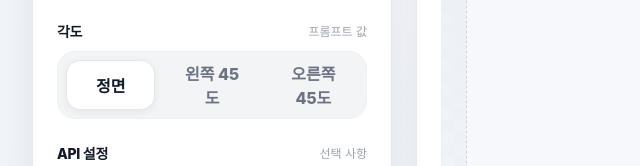
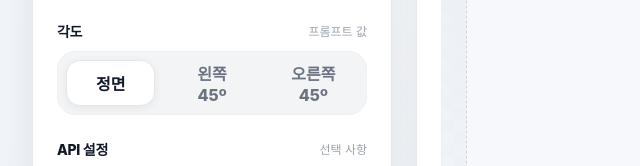
Before and after one commit to wbluedot/icon-create, a plain HTML site: page index.html in a window 1280 px wide. Shown: the part 335-501 px from the top of the page, 0-640 px from the left. Drawn offline with Linux system fonts and the light colour scheme.

Commit message:
Update index.html

```diff
--- a/index.html
+++ b/index.html
@@ -618,9 +618,9 @@
             <input type="radio" name="angle" id="angle-front" value="front" checked />
             <label for="angle-front">정면</label>
             <input type="radio" name="angle" id="angle-left" value="left45" />
-            <label for="angle-left">왼쪽 45도</label>
+            <label for="angle-left">왼쪽 45º</label>
             <input type="radio" name="angle" id="angle-right" value="right45" />
-            <label for="angle-right">오른쪽 45도</label>
+            <label for="angle-right">오른쪽 45º</label>
           </div>
         </div>
 
```
